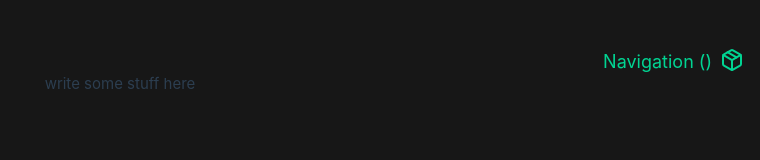
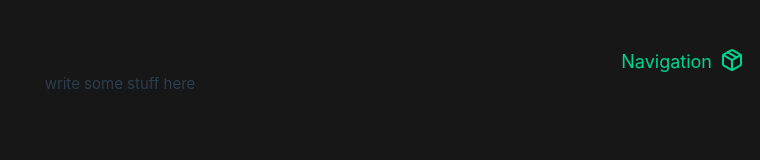
Before and after one commit to AndrewDavidsonDigital/considerations, a Vue app: page / in a window 1280 px wide. Shown: the top 160 px of the page, without its empty margins (520-1280 px from the left). Built offline with nearby package versions, Linux system fonts and the light colour scheme.

Commit message:
UX: Tweak nav, remove local ssl

```diff
--- a/package.json
+++ b/package.json
@@ -25,7 +25,6 @@
   "devDependencies": {
     "@rushstack/eslint-patch": "^1.11.0",
     "@types/node": "^20.14.15",
-    "@vitejs/plugin-basic-ssl": "^0.1.2",
     "@vitejs/plugin-vue": "^5.0.4",
     "@vue/eslint-config-typescript": "^14.5.0",
     "@vue/test-utils": "^2.0.2",
--- a/src/components/Navigation.vue
+++ b/src/components/Navigation.vue
@@ -27,7 +27,7 @@ watch(isMenuOpen, (newVal) => {
       @click="() => (isMenuOpen = !isMenuOpen)"
     >
       <h2 class="text-lg duration-500 text-emerald-400 group-hover:text-orange-400">
-        Navigation ({{ resolveRouteName(currentRoute.path) }})
+        Navigation {{ currentRoute.path === '/' ? '' : '(' }} {{ resolveRouteName(currentRoute.path) }}{{ currentRoute.path === '/' ? '' : ')' }}
       </h2>
       <IconMenu class="transition-colors duration-500 text-emerald-400 group-hover:stroke-orange-400" />
     </button>
```
Also changed, not shown: 1 other file (tests, documents, lock files or other folders).
